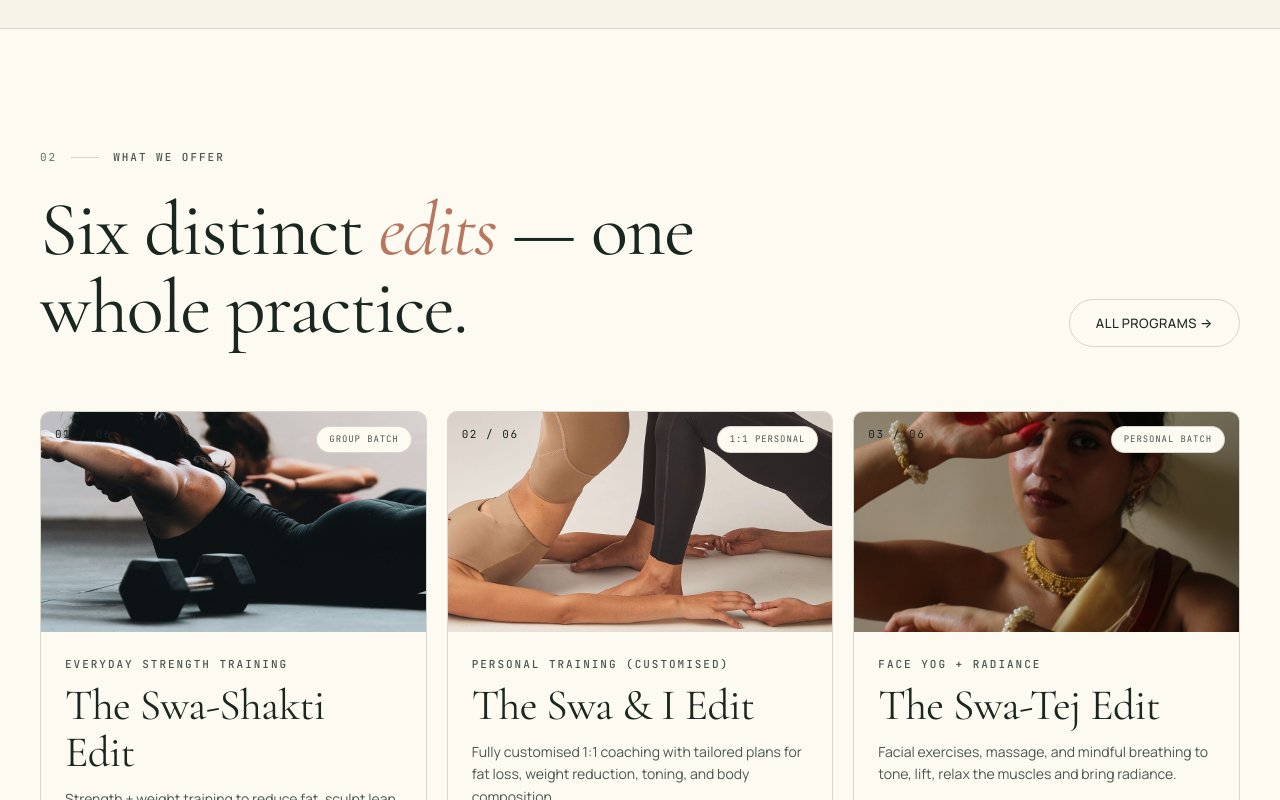
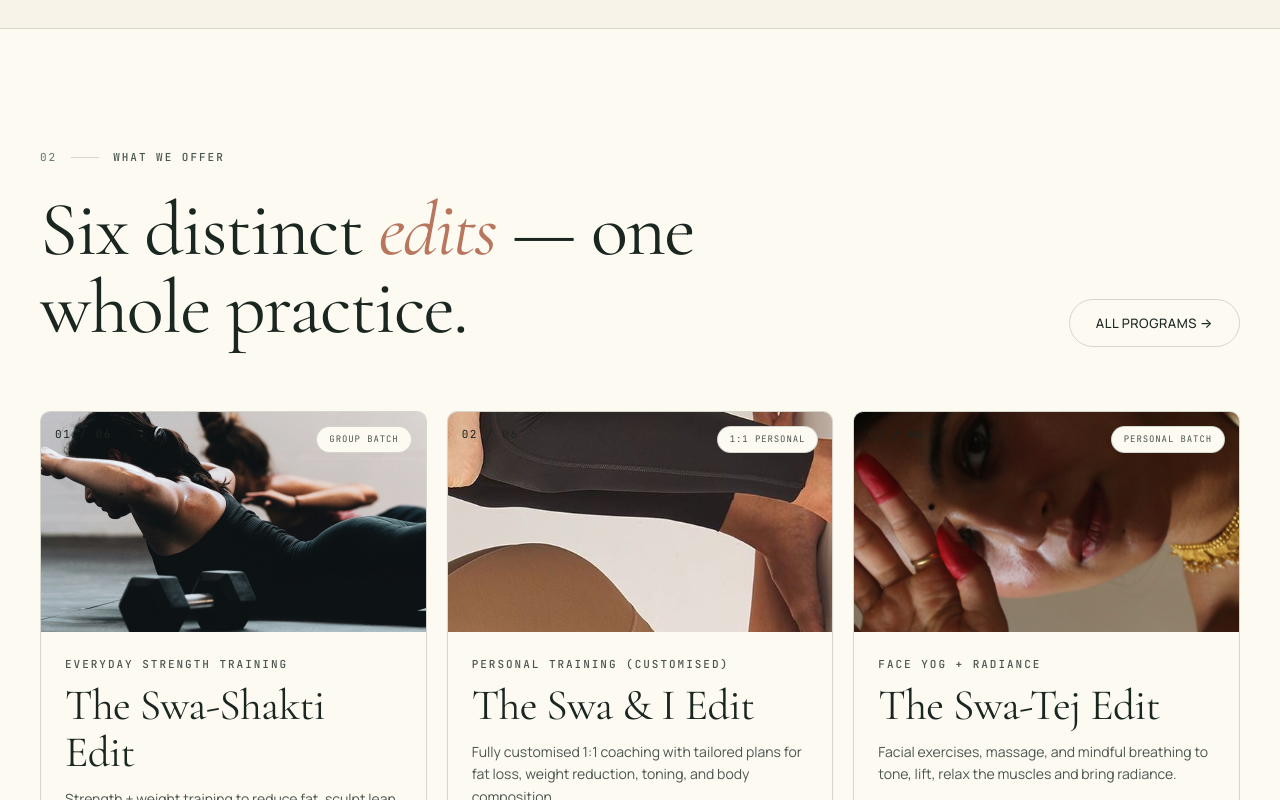
Before and after one commit to amanbaid99/swaswasthya, a React (Vite) app: page / in a window 1280 px wide. Shown: the part 2160-2960 px from the top of the page. Built offline with nearby package versions, Linux system fonts and the light colour scheme; no server answers.

Commit message:
Fix rotated program card images with CSS transform, fix card 04 position

```diff
--- a/src/data/programs.js
+++ b/src/data/programs.js
@@ -64,6 +64,7 @@ export const PROGRAMS = [
     equipment: ['Dumbbells', 'Resistance bands', 'Bricks, towels, props', 'Yoga mat', 'Own body weight'],
     pricing: '₹ 15,000 / month',
     image: '/images/personal_training.jpg',
+    imageRotate: -90,
     imagery: 'tanvi correcting form · 1:1 setting',
   },
   {
@@ -97,6 +98,7 @@ export const PROGRAMS = [
     equipment: ['Own hands', 'Gua sha (optional)', 'Jade/rose quartz roller (optional)', 'Oil or serum'],
     pricing: '₹ 450 / session',
     image: '/images/faceyogasoftnaturallight.jpeg',
+    imageRotate: -90,
     imagery: 'face yoga · soft natural light',
   },
   {
@@ -129,7 +131,6 @@ export const PROGRAMS = [
     equipment: ['Yoga mat'],
     pricing: 'On enquiry',
     image: '/images/seated_pranayammeditative.JPG',
-    imagePosition: 'center top',
     imagery: 'seated pranayam · still + meditative',
   },
   {
--- a/src/pages/Home.jsx
+++ b/src/pages/Home.jsx
@@ -210,9 +210,11 @@ const ProgramCard = ({ p, onClick }) => (
       borderColor: 'var(--rule)',
     }}
   >
-    <div style={{ position: 'relative', overflow: 'hidden' }}>
+    <div style={{ position: 'relative', overflow: 'hidden', height: 220 }}>
       {p.image
-        ? <img src={p.image} alt={p.name} style={{ width: '100%', height: 220, objectFit: 'cover', objectPosition: p.imagePosition || 'center bottom', display: 'block', imageOrientation: 'from-image' }} />
+        ? p.imageRotate
+          ? <img src={p.image} alt={p.name} style={{ position: 'absolute', top: '50%', left: '50%', width: '200%', height: '200%', objectFit: 'cover', objectPosition: 'center center', transform: `translate(-50%, -50%) rotate(${p.imageRotate}deg)`, imageOrientation: 'from-image' }} />
+          : <img src={p.image} alt={p.name} style={{ width: '100%', height: 220, objectFit: 'cover', objectPosition: p.imagePosition || 'center center', display: 'block', imageOrientation: 'from-image' }} />
         : <ImgPh label={p.imagery} height={220} radius="0" style={{ background: p.bg }} />
       }
       <span style={{
```
